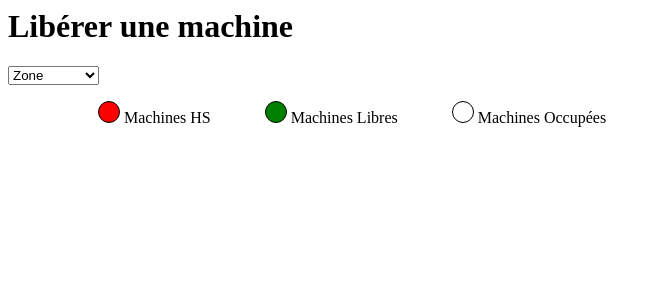
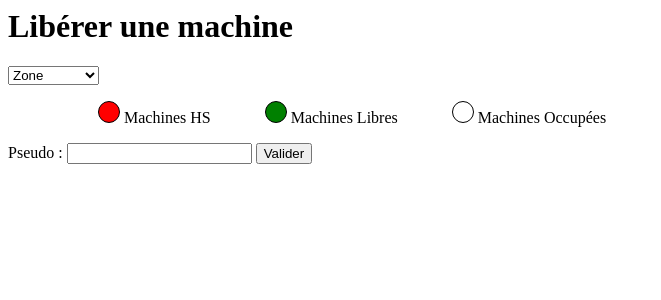
Before and after one commit to Ithrynluin/gestion_js, a PHP site: page /include/pages/liberer_machine.php in a window 1280 px wide. Shown: the top 300 px of the page, without its empty margins (0-661 px from the left). Run offline with PHP 8.4, Linux system fonts and the light colour scheme.

Commit message:
champs pseudo libérer machine

```diff
--- a/include/pages/liberer_machine.php
+++ b/include/pages/liberer_machine.php
@@ -15,3 +15,9 @@
 <div id='salle'>
 
 </div>
+<div id="byPseudo">
+	<label for="pseudo">Pseudo : </label>
+	<input type="text" id="pseudo" name="pseudo" />
+	<button class="btn" type="button" id="valider"/>Valider</button>
+	<p id="result"></p>
+</div>
```
